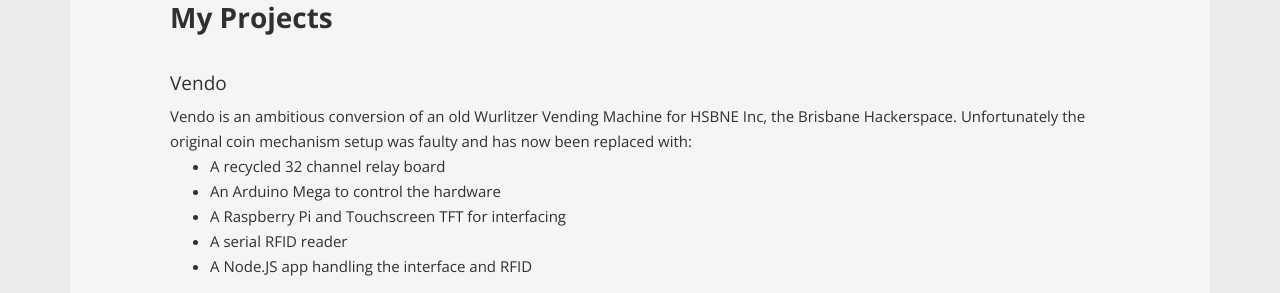
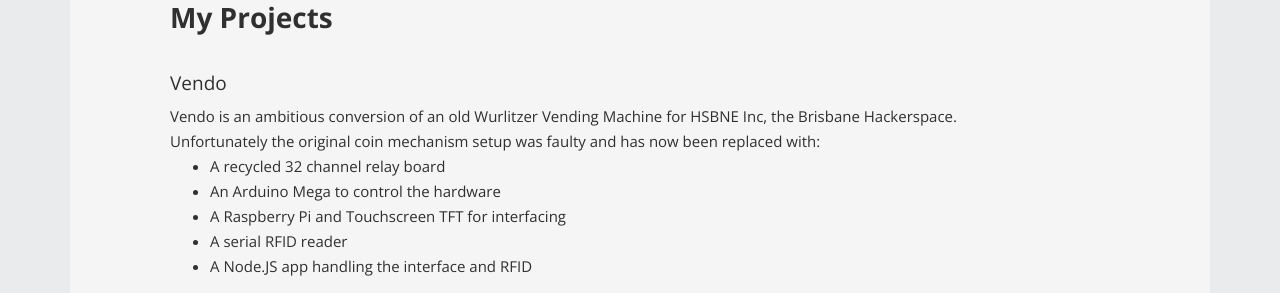
Before and after one commit to nog3/nog3.github.io, a Jekyll site: the page built from pages/projects.html, in a window 1280 px wide. Shown: the part 599-892 px from the top of the page. Built offline with Jekyll 4.4.1, drawn with Linux system fonts in a browser that asks for light colours; nearby versions of some CDN libraries; Markdown is read by kramdown in place of the engine named in the settings.

```diff
--- a/pages/projects.html
+++ b/pages/projects.html
@@ -8,7 +8,7 @@ published: true
     <div class="page-contents">
         <!-- <img src="{{site.url}}/img/person2.jpg" alt="" class="vmargin40"> -->
         <h1 class="page-title"> {{page.title}}</h1>
-      <p><h3>Vendo</h3> Vendo is an ambitious conversion of an old Wurlitzer Vending Machine for HSBNE Inc, the Brisbane Hackerspace. Unfortunately the original coin mechanism setup was faulty and has now been replaced with:
+      <p><h3>Vendo</h3> Vendo is an ambitious conversion of an old Wurlitzer Vending Machine for HSBNE Inc, the Brisbane Hackerspace. <br />Unfortunately the original coin mechanism setup was faulty and has now been replaced with:
       <ul>
         <li> A recycled 32 channel relay board</li>
         <li> An Arduino Mega to control the hardware</li>
```
